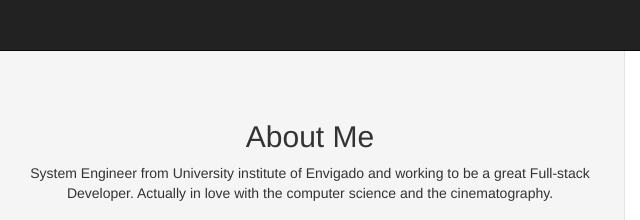
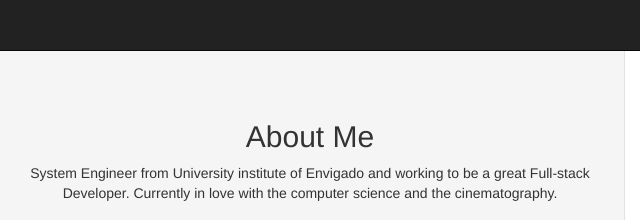
Before and after one commit to javilag/javilag.github.io, a plain HTML site: page index.html in a window 1280 px wide. Shown: the top 220 px of the page, 640-1280 px from the left. Drawn offline with nearby package versions, Linux system fonts and the light colour scheme.

Commit message:
The first step 1.01

```diff
--- a/index.html
+++ b/index.html
@@ -48,7 +48,7 @@
         <br>
         <h2>About Me</h2>
         <p>System Engineer from University institute of Envigado and working to be a great Full-stack Developer.
-        Actually in love with the computer science and the cinematography.
+        Currently in love with the computer science and the cinematography.
         </p>
         <h2>Have a Contact With Me</h2>
         <br>
```
